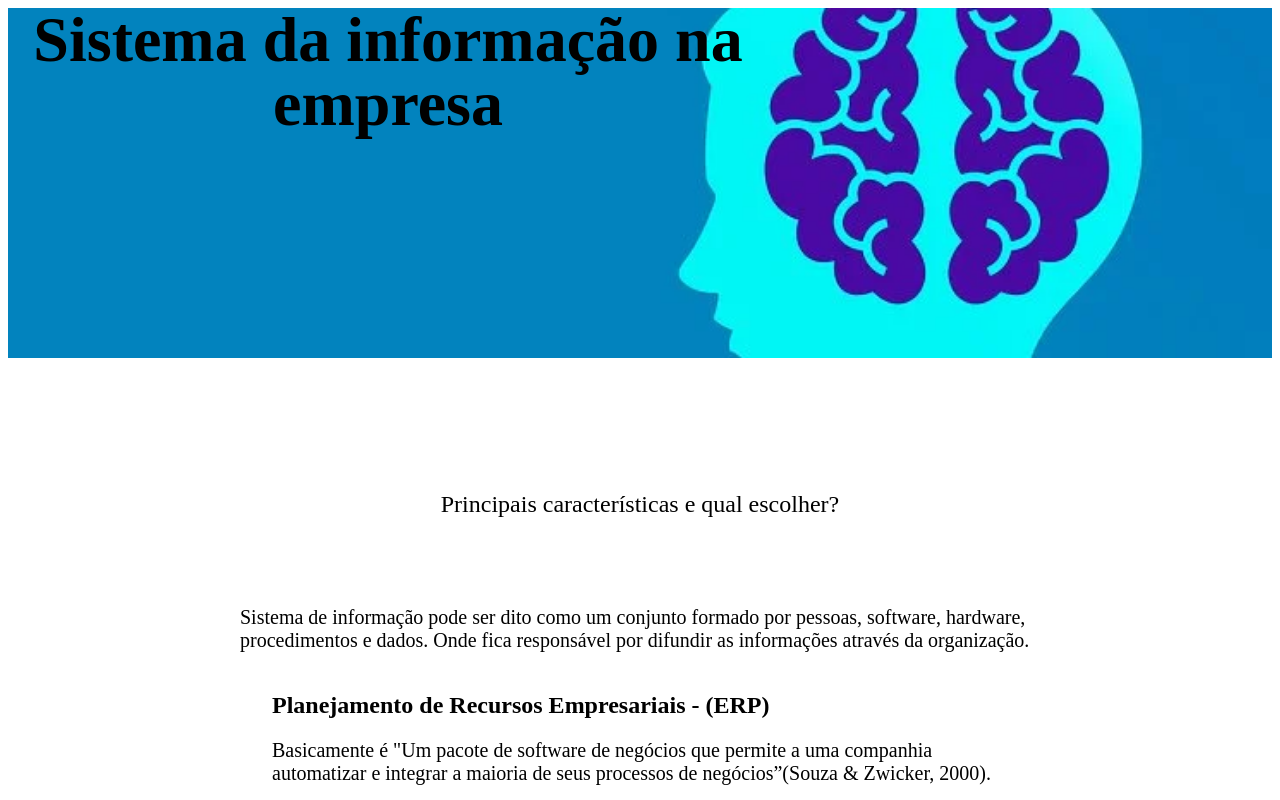
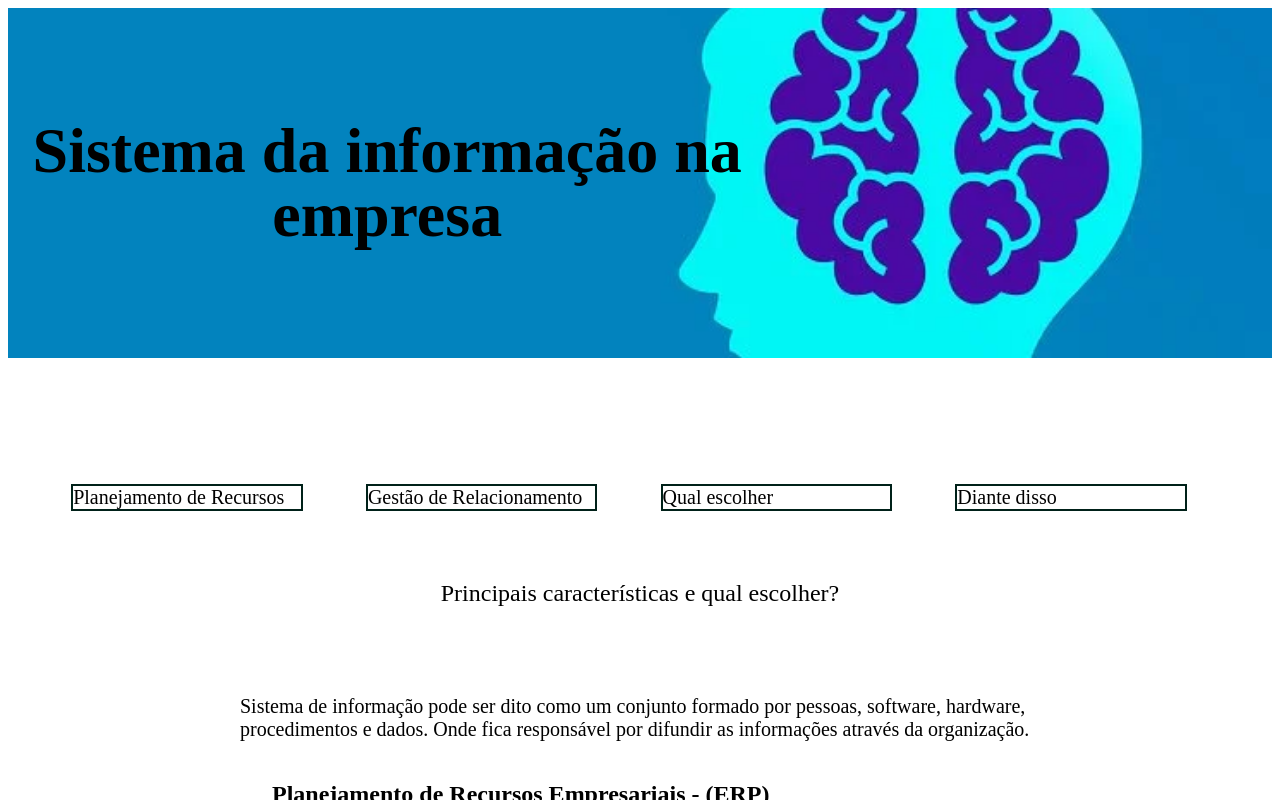
Before and after one commit to MatheusHash/trabalhoNovaTecnologia, a Next.js app: page / in a window 1280 px wide. Shown: the top 800 px of the page. Built offline with nearby package versions, Linux system fonts and the light colour scheme.

Commit message:
img_funfo+menu_aux_incomleto

```diff
--- a/pages/index.js
+++ b/pages/index.js
@@ -6,14 +6,27 @@ import { Text } from '@chakra-ui/react'
 export default function Home() {
   return (
     <>
+    <div>
     <div className={styles.img}>
-          <h1 className={styles.title}>
-
-          </h1>
-          <h1 className={styles.title}>
-            Sistema da informação na empresa
-          </h1>
+      <h1 className={styles.title}>
+        Sistema da informação na empresa
+      </h1>
+    </div>
+    <div >
+      <div className={styles.junta}>
+        <a>Planejamento de Recursos</a>
       </div>
+      <div className={styles.junta}>
+        <a>Gestão de Relacionamento</a>
+      </div>
+      <div className={styles.junta}>
+        <a>Qual escolher</a>
+      </div>
+      <div className={styles.junta}>
+          <a>Diante disso</a>
+      </div>
+    </div>
+    </div>
 
     <div className={styles.container}>
 
--- a/styles/Home.module.css
+++ b/styles/Home.module.css
@@ -9,16 +9,38 @@
   background-position: center;
   background-size: cover;
   margin: 0 auto;
+  position: relative;
+  display: flex;
+  align-items: center;
+  justify-content: center;
 
+}
+
+.junta{
+  width: 18%;
+  height: 0%;
+  display: inline-block;
+  font-size: 20px;
+  margin-left: 5%;
+  border: 2px solid #002119;
+  margin-top: 10%;
+}
+.button{
+  opacity: 0;
 }
 .main {
   min-height: 100vh;
-  padding: 4rem 0;
+  padding: 0rem 0;
   flex: 1;
   display: flex;
   flex-direction: column;
   justify-content: center;
   align-items: center;
+  margin-top: 0%;
+  margin-bottom: 0%;
+  margin-left: 0%;
+  margin-right: 0%;
+
 }
 
 .footer {
@@ -55,7 +77,9 @@
   margin-right: 40%;
   line-height: 1.0;
   font-size: 4rem;
-  position: absolute;
+  vertical-align: middle;
+  display: flex;
+  align-items: center;
 }
 
 .title,
```
